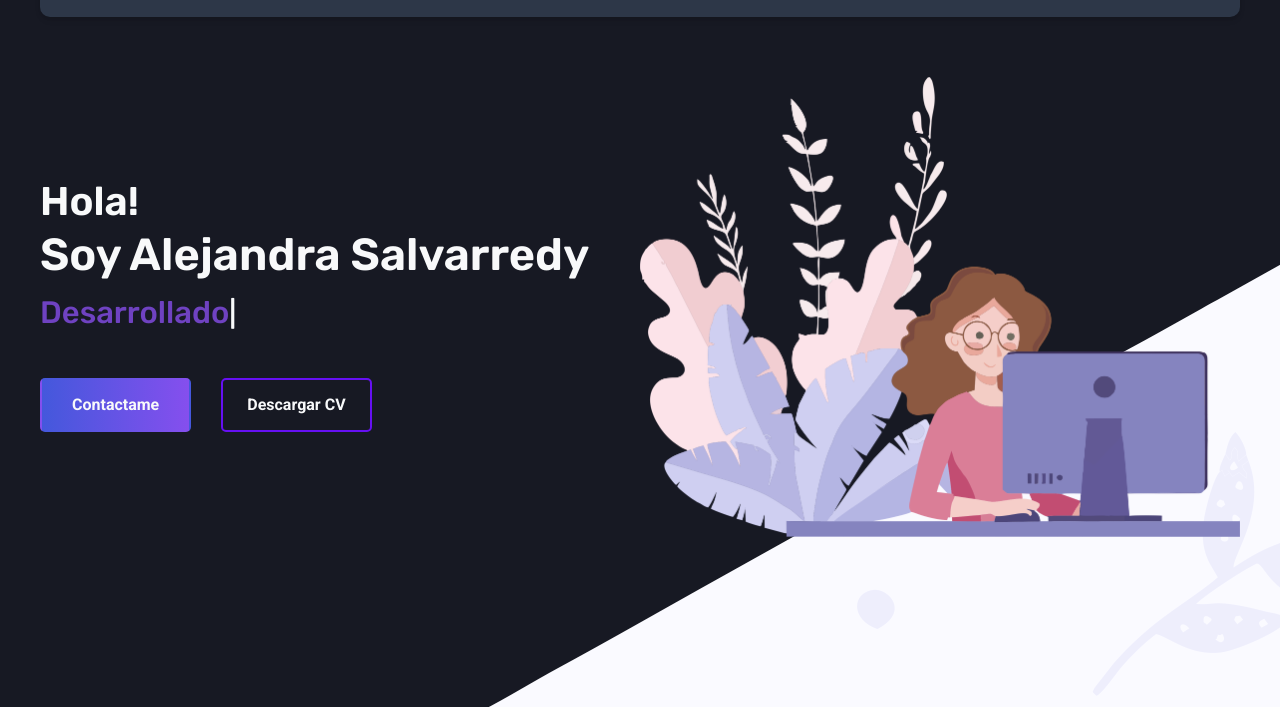
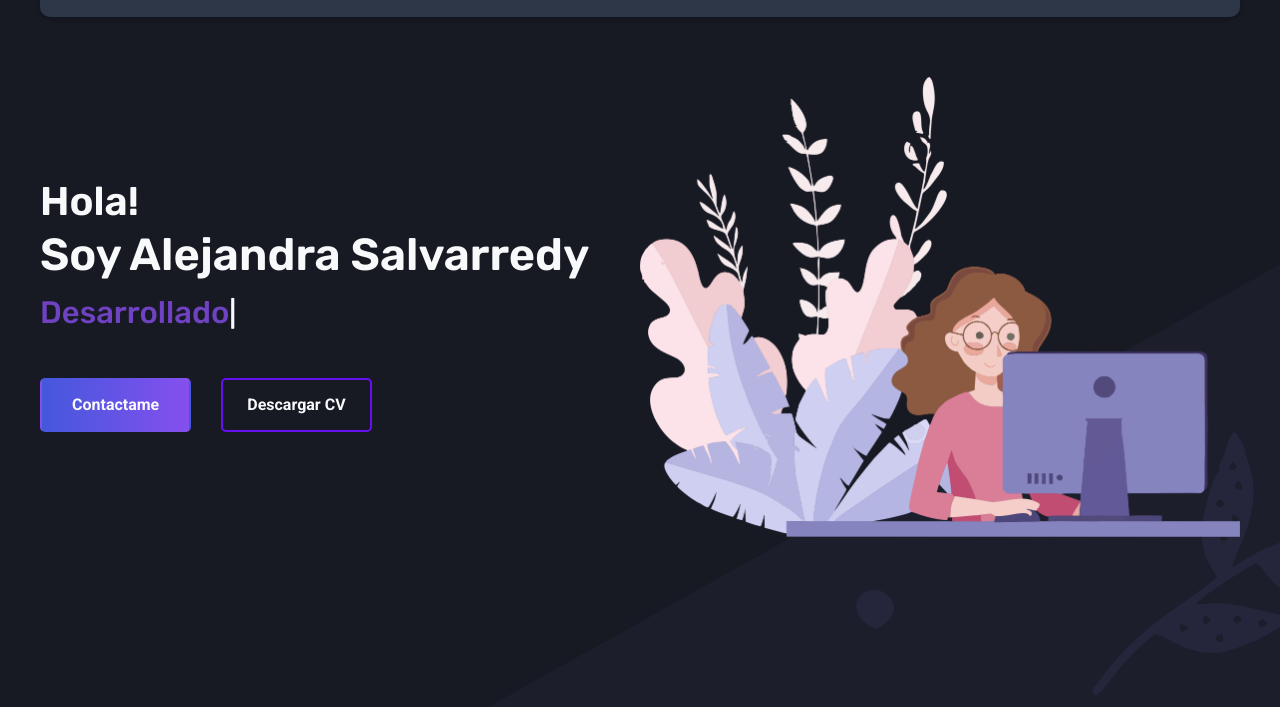
Before and after one commit to alesalvarredy/Portfolio, a plain HTML site: page index.html in a window 1280 px wide. Both pictures are taken after a click on the icon 1200 px from the left and 70 px from the top of the page. Shown: the part 93-800 px from the top of the page. Drawn offline with Linux system fonts and the light colour scheme.

Commit message:
background img dark mode

```diff
--- a/assets/css/darkmode.css
+++ b/assets/css/darkmode.css
@@ -8,6 +8,7 @@
 }
 
 body.dark{
+    background: url(/assets/images/bg-body-dark.png) no-repeat;
     background-color: var(--dark);
 }
 
```
Also changed, not shown: assets/images/bg-body-dark.png (added).
